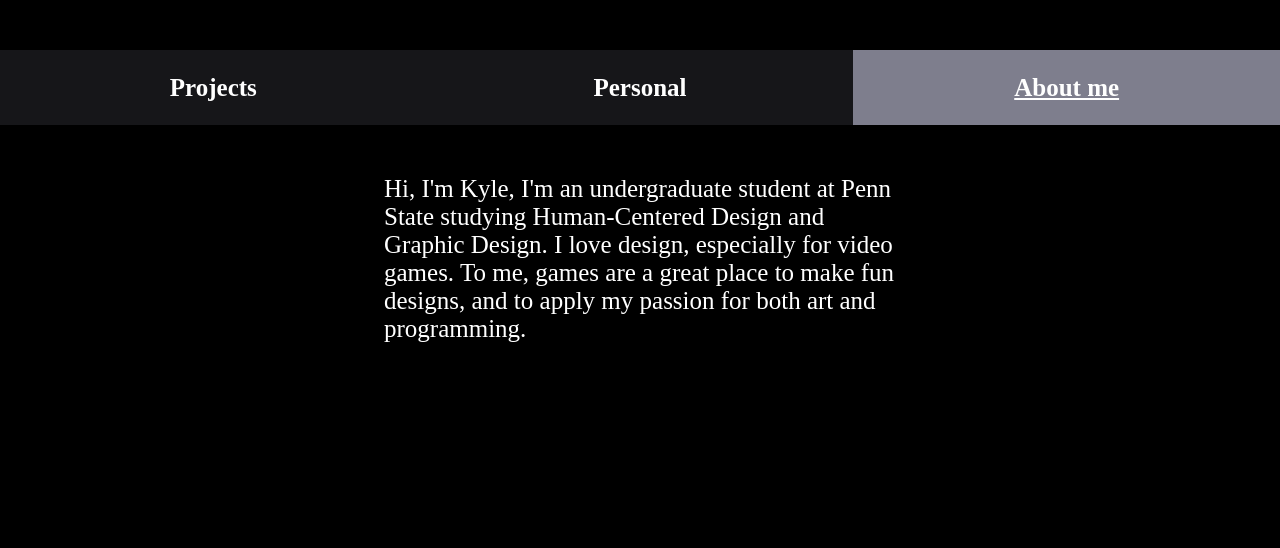
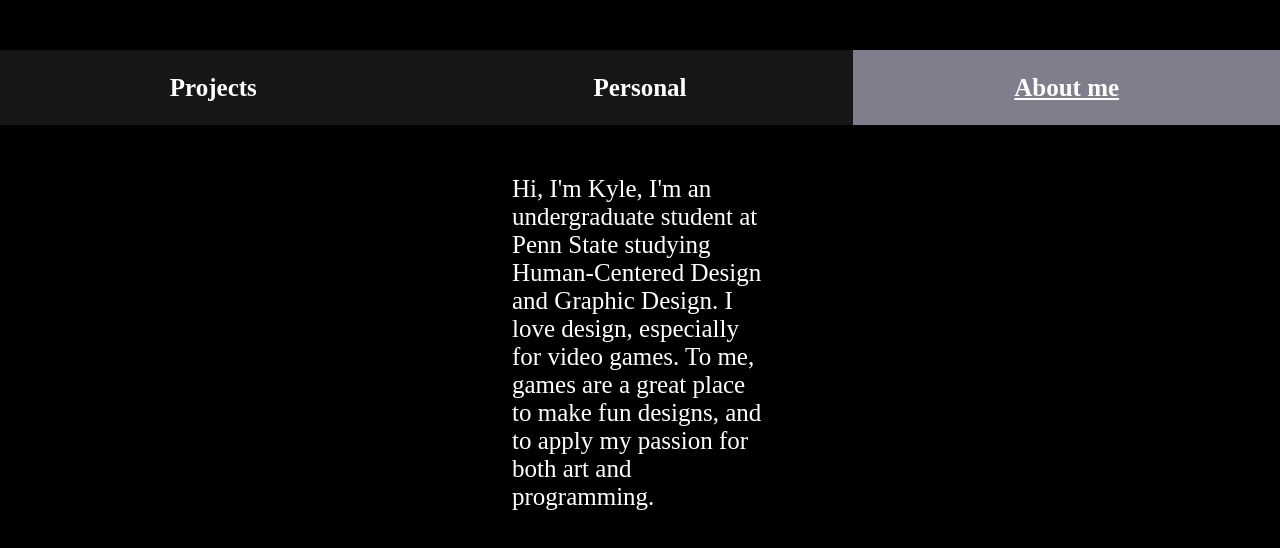
Before and after one commit to KyleS1227/portfolio, a plain HTML site: page about.html in a window 1280 px wide. Drawn offline with Linux system fonts and the light colour scheme.

Commit message:
Update style.css

```diff
--- a/style.css
+++ b/style.css
@@ -117,8 +117,8 @@ process{
 
 about{
     padding-top: 175px;
-    padding-left: 30vw;
-    padding-right: 30vw;
+    padding-left: 40vw;
+    padding-right: 40vw;
     display: grid;
     grid-template-columns: 1fr;
 
```
